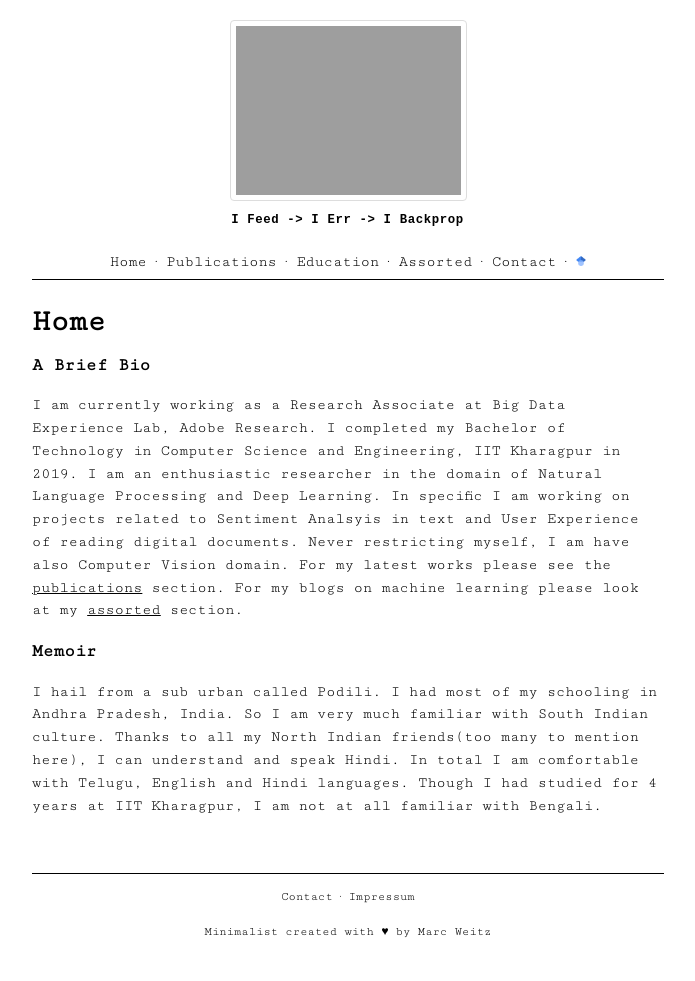
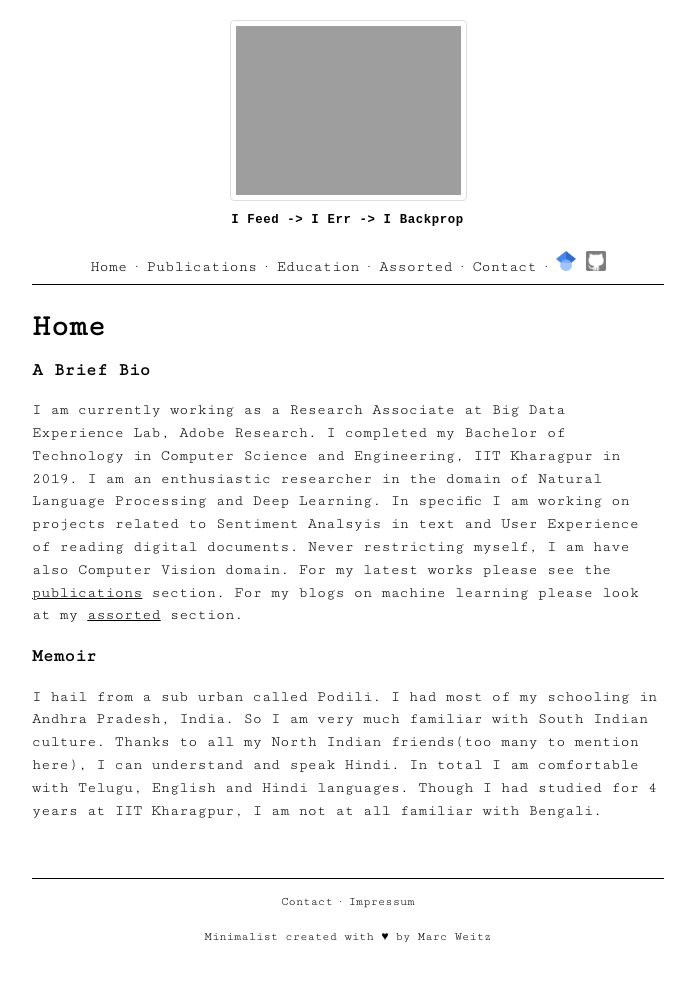
Before and after one commit to bhanu77prakash/bhanu77prakash.github.io, a Jekyll site: the page built from index.md, in a window 1280 px wide. Shown: the whole page, without its empty margins (292-987 px from the left). Built offline with Jekyll 4.4.1, drawn with Linux system fonts in a browser that asks for light colours.

Commit message:
updated site

```diff
--- a/_includes/nav.html
+++ b/_includes/nav.html
@@ -4,5 +4,6 @@
   <a href="{{site.url}}{{site.baseurl}}/projects/">Education</a> ·
   <a href="{{site.url}}{{site.baseurl}}/assorted/">Assorted</a> ·
   <a href="{{site.url}}{{site.baseurl}}/contact/">Contact</a> ·
-  <a href="https://scholar.google.ca/citations?user=H_l6pEIAAAAJ&hl=en"><img src="{{site.url}}{{site.baseurl}}/assets/images/scholar_logo.svg.png" style="height:10px;width:10px;"></img></a>
+  <a href="https://scholar.google.ca/citations?user=H_l6pEIAAAAJ&hl=en"><img src="{{site.url}}{{site.baseurl}}/assets/images/scholar_logo.svg.png" style="height:20px;width:20px;"></img></a>
+  <a href="https://github.com/bhanu77prakash/"><img src="{{site.url}}{{site.baseurl}}/assets/images/github.png" style="height:20px;width:20px;"></img></a>
 </div>
```
Also changed, not shown: assets/images/github.png (renamed from assets/images/github-48x48-bw.png).
